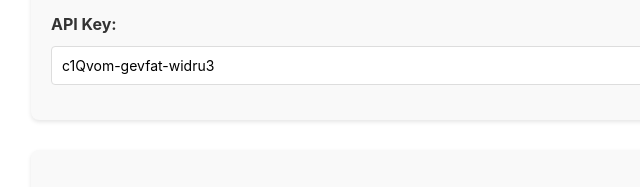
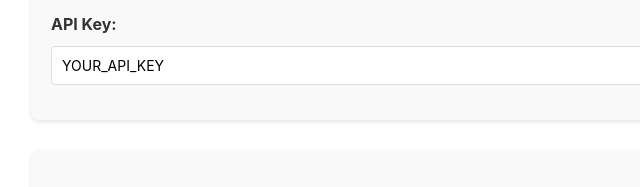
Before and after one commit to noprofits-org/cors-tester, a plain HTML site: page index.html in a window 1280 px wide. Shown: the part 329-516 px from the top of the page, 159-799 px from the left. Drawn offline with Linux system fonts and the light colour scheme.

Commit message:
used generic API key

```diff
--- a/index.html
+++ b/index.html
@@ -113,7 +113,7 @@
         <input type="text" id="proxyUrl" placeholder="https://your-proxy.vercel.app/api/proxy" value="https://cors-proxy-server-umber.vercel.app/api/proxy">
 
         <label for="apiKey">API Key:</label>
-        <input type="text" id="apiKey" placeholder="Your API Key" value="c1Qvom-gevfat-widru3">
+        <input type="text" id="apiKey" placeholder="Your API Key" value="YOUR_API_KEY">
     </div>
 
     <div class="container">
```
